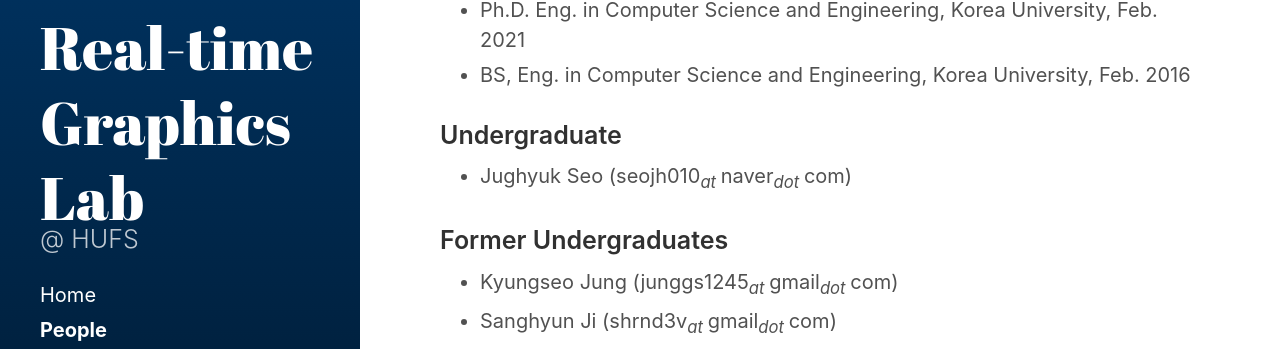
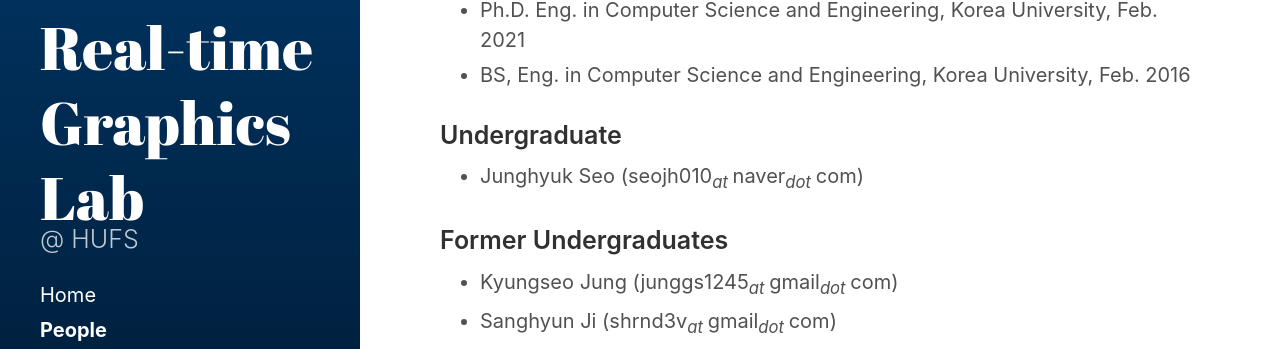
Before and after one commit to God-eunger/God-eunger.github.io, a Jekyll site: the page built from people/index.md, in a window 1280 px wide. Shown: the part 377-726 px from the top of the page. Built offline with Jekyll 4.4.1, drawn with Linux system fonts in a browser that asks for light colours.

Commit message:
Update index.md

```diff
--- a/people/index.md
+++ b/people/index.md
@@ -21,7 +21,7 @@
 
 ### Undergraduate
 
- * Jughyuk Seo (seojh010<sub><i>at </i></sub>naver<sub><i>dot </i></sub>com)
+ * Junghyuk Seo (seojh010<sub><i>at </i></sub>naver<sub><i>dot </i></sub>com)
 
 ### Former Undergraduates
 
```
